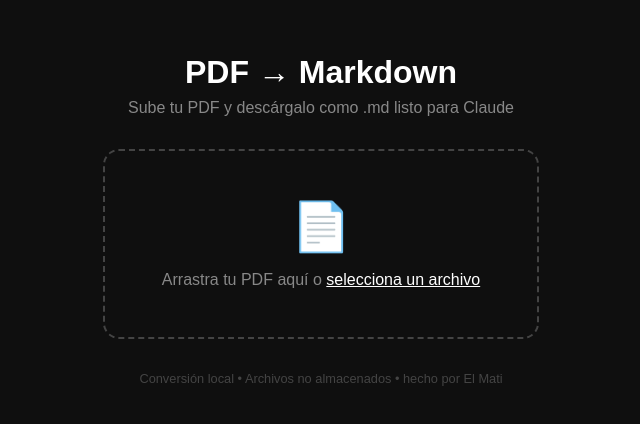
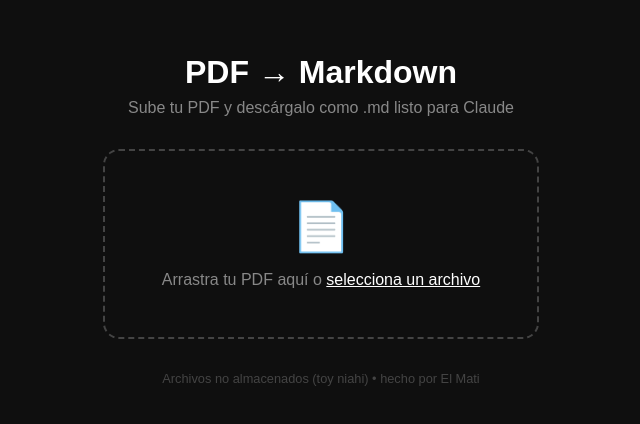
Before and after one commit to mtsslns/pdf-converter, a website: page public/index.html in a window 1280 px wide. Shown: the part 180-604 px from the top of the page, 319-959 px from the left. Drawn offline with Linux system fonts and the light colour scheme; a script that the page names is missing.

Commit message:
Update index.html

```diff
--- a/public/index.html
+++ b/public/index.html
@@ -36,7 +36,7 @@
     </div>
     <div id="status"></div>
     <button class="btn-download" id="btnDownload">⬇️ Descargar .md</button>
-    <div class="footer">Conversión local • Archivos no almacenados • hecho por El Mati</div>
+    <div class="footer">Archivos no almacenados (toy niahi) • hecho por El Mati</div>
   </div>
   <script>
     pdfjsLib.GlobalWorkerOptions.workerSrc = 'https://cdnjs.cloudflare.com/ajax/libs/pdf.js/3.11.174/pdf.worker.min.js';
```
